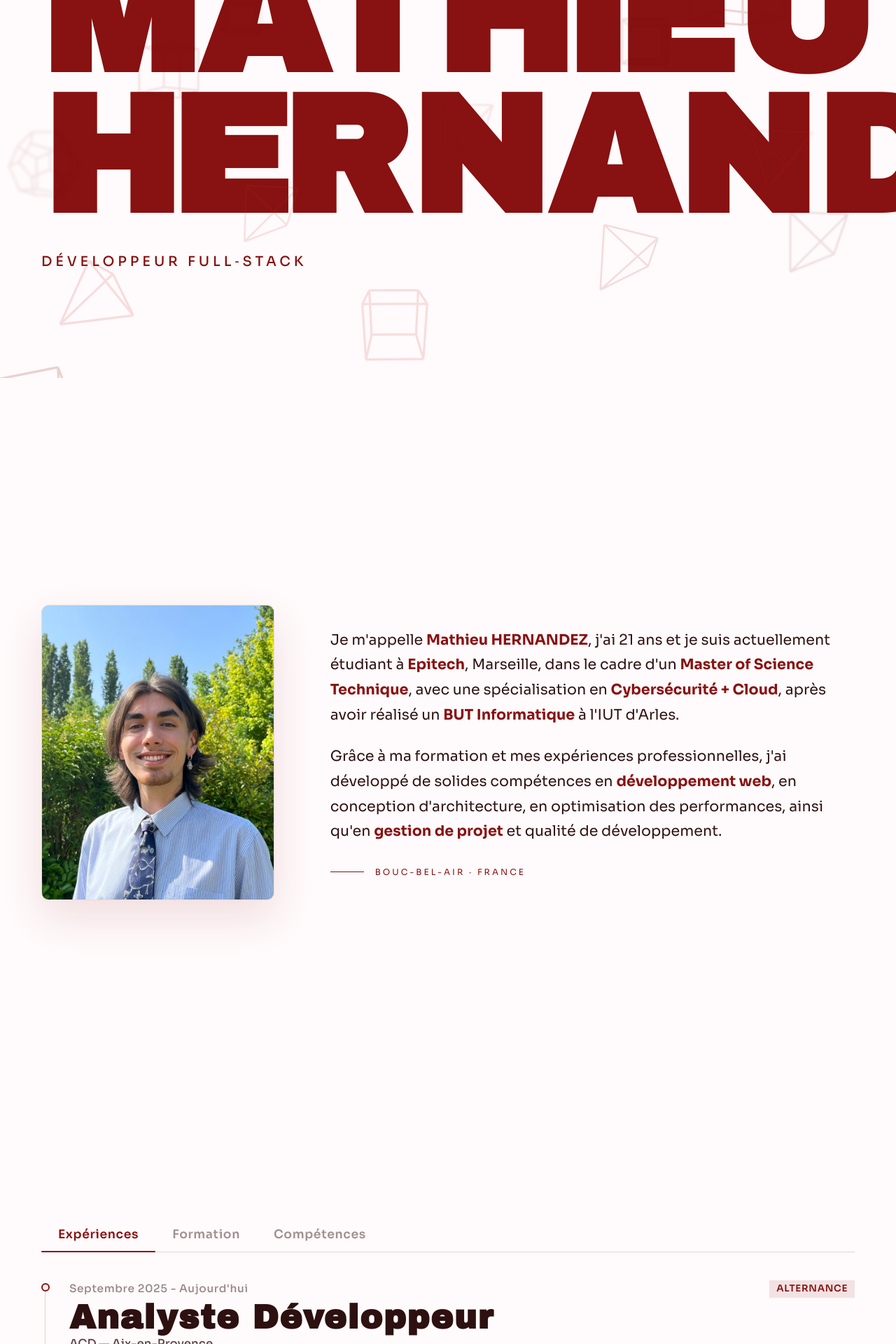
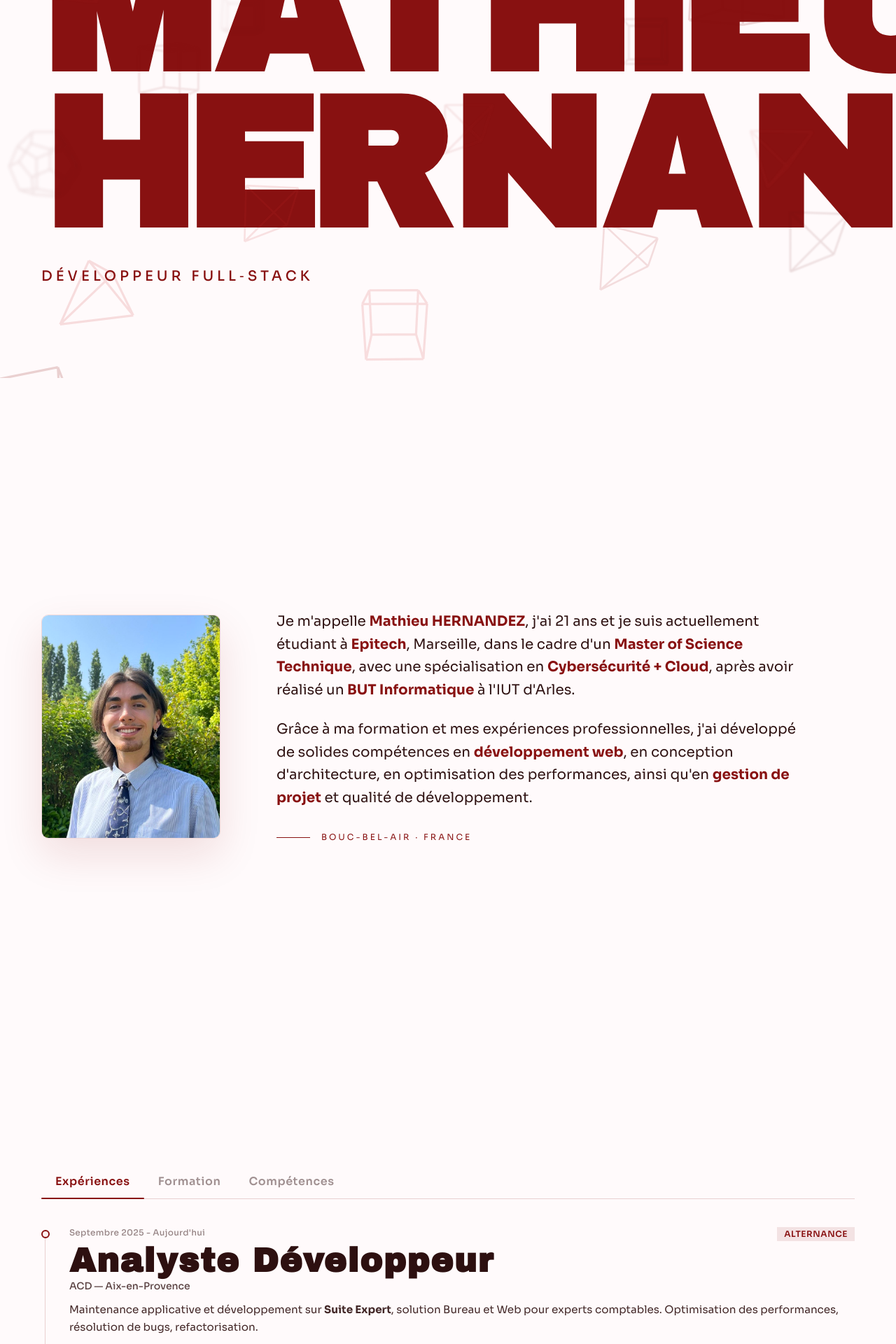
Before and after one commit to thameiu/portfolio, a Next.js app in the folder nextjs-blog/: page / in a window 1280 px wide. Shown: the part 260-2180 px from the top of the page at 70% size. Built offline with nearby package versions, Linux system fonts and the light colour scheme; a web font is replaced by a local one.

Commit message:
fix: mobile was messed up

```diff
--- a/nextjs-blog/components/v2/AboutV2.tsx
+++ b/nextjs-blog/components/v2/AboutV2.tsx
@@ -18,8 +18,8 @@ export default function AboutV2() {
       const section = sectionRef.current;
       if (!title || !section) return;
       const isMobile = window.matchMedia("(max-width: 1023px)").matches;
-      const titleStart = isMobile ? "top 96%" : "top 85%";
-      const titleEnd = isMobile ? "bottom 28%" : "bottom 20%";
+      const titleStart = isMobile ? "top 99%" : "top 85%";
+      const titleEnd = isMobile ? "bottom 34%" : "bottom 20%";
 
       // Match the same progressive title behavior as "Parcours"
       title.style.opacity = "0";
@@ -76,7 +76,7 @@ export default function AboutV2() {
     <section
       id="v2-about"
       ref={sectionRef}
-      className="v2-section-shell relative min-h-screen flex flex-col justify-center py-24 md:py-28 lg:py-32 overflow-hidden"
+      className="v2-section-shell relative min-h-screen flex flex-col justify-center py-32 overflow-hidden"
       style={{
         background: "#FFFAFB",
       }}
@@ -95,10 +95,8 @@ export default function AboutV2() {
         {/* Photo */}
         <div
           ref={imgRef}
-          className="relative flex-shrink-0 overflow-hidden"
+          className="relative flex-shrink-0 w-52 h-64 md:w-64 md:h-80 overflow-hidden"
           style={{
-            width: "clamp(15rem, 26vw, 25rem)",
-            height: "clamp(18.5rem, 33vw, 31rem)",
             borderRadius: "10px",
             boxShadow: "0 24px 60px rgba(136,17,17,0.12)",
             border: "1px solid rgba(136,17,17,0.14)",
@@ -114,8 +112,8 @@ export default function AboutV2() {
         </div>
 
         {/* Text */}
-        <div className="max-w-[62ch] space-y-6" style={{ fontFamily: "'Sora', sans-serif" }}>
-          <p className="text-[clamp(1.06rem,0.42vw+0.96rem,1.34rem)] leading-[1.72]" style={{ color: "#2D1010" }}>
+        <div className="max-w-3xl space-y-6" style={{ fontFamily: "'Sora', sans-serif" }}>
+          <p className="text-lg md:text-xl leading-relaxed" style={{ color: "#2D1010" }}>
             Je m'appelle{" "}
             <strong className="font-bold" style={{ color: "#881111" }}>Mathieu HERNANDEZ</strong>,
             j'ai 21 ans et je suis actuellement étudiant à{" "}
@@ -125,7 +123,7 @@ export default function AboutV2() {
             <strong style={{ color: "#881111" }}>Cybersécurité + Cloud</strong>, après avoir réalisé
             un <strong style={{ color: "#881111" }}>BUT Informatique</strong> à l'IUT d'Arles.
           </p>
-          <p className="text-[clamp(1.06rem,0.42vw+0.96rem,1.34rem)] leading-[1.72]" style={{ color: "#2D1010" }}>
+          <p className="text-lg md:text-xl leading-relaxed" style={{ color: "#2D1010" }}>
             Grâce à ma formation et mes expériences professionnelles, j'ai développé de solides
             compétences en{" "}
             <strong style={{ color: "#881111" }}>développement web</strong>, en conception
--- a/nextjs-blog/components/v2/CareerV2.tsx
+++ b/nextjs-blog/components/v2/CareerV2.tsx
@@ -17,7 +17,7 @@ type Tab = typeof TABS[number];
 /* ── small reusable badge ── */
 const Badge = ({ children }: { children: React.ReactNode }) => (
   <span
-    className="v2-career-pill inline-flex items-center gap-1.5 px-3 py-1 text-[clamp(0.84rem,0.16vw+0.8rem,0.98rem)] border"
+    className="v2-career-pill inline-flex items-center gap-1.5 px-3 py-1 text-xs border"
     style={{
       fontFamily: "'Sora', sans-serif",
       borderColor: "rgba(136,17,17,0.32)",
@@ -32,7 +32,7 @@ const Badge = ({ children }: { children: React.ReactNode }) => (
 
 const JobTag = ({ children }: { children: React.ReactNode }) => (
   <span
-    className="inline-block px-2.5 py-0.5 text-[clamp(0.78rem,0.1vw+0.76rem,0.9rem)] font-semibold uppercase tracking-wider"
+    className="inline-block px-2.5 py-0.5 text-xs font-semibold uppercase tracking-wider"
     style={{
       fontFamily: "'Sora', sans-serif",
       color: "#881111",
@@ -64,7 +64,7 @@ const XPItem = ({ e }: { e: XPEntry }) => (
       style={{ background: "rgba(136,17,17,0.18)" }}
     />
     <div className="flex flex-wrap items-start justify-between gap-2 mb-1">
-      <span className="text-[clamp(0.86rem,0.18vw+0.82rem,1.02rem)] font-medium tracking-[0.04em]" style={{ color: "rgba(45,16,16,0.5)", fontFamily: "'Sora', sans-serif" }}>
+      <span className="text-xs font-medium tracking-wide" style={{ color: "rgba(45,16,16,0.5)", fontFamily: "'Sora', sans-serif" }}>
         {e.period}
       </span>
       {e.badge}
@@ -75,8 +75,8 @@ const XPItem = ({ e }: { e: XPEntry }) => (
     >
       {e.role}
     </h3>
-    <p className="mb-3 text-[clamp(0.94rem,0.2vw+0.88rem,1.12rem)] font-medium" style={{ color: "rgba(45,16,16,0.78)", fontFamily: "'Sora', sans-serif" }}>{e.org}</p>
-    <div className="text-[clamp(1rem,0.28vw+0.94rem,1.22rem)] leading-[1.7] mb-4" style={{ color: "rgba(45,16,16,0.9)", fontFamily: "'Sora', sans-serif" }}>{e.desc}</div>
+    <p className="mb-3 text-sm font-medium" style={{ color: "rgba(45,16,16,0.78)", fontFamily: "'Sora', sans-serif" }}>{e.org}</p>
+    <div className="text-[0.95rem] leading-relaxed mb-4" style={{ color: "rgba(45,16,16,0.9)", fontFamily: "'Sora', sans-serif" }}>{e.desc}</div>
     {e.tags && <div className="flex flex-wrap gap-2">{e.tags}</div>}
   </div>
 );
@@ -183,8 +183,8 @@ export default function CareerV2() {
       const section = sectionRef.current;
       if (!title || !section) return;
       const isMobile = window.matchMedia("(max-width: 1023px)").matches;
-      const titleStart = isMobile ? "top 96%" : "top 85%";
-      const titleEnd = isMobile ? "bottom 28%" : "bottom 20%";
+      const titleStart = isMobile ? "top 99%" : "top 85%";
+      const titleEnd = isMobile ? "bottom 34%" : "bottom 20%";
 
       title.style.opacity   = "0";
       title.style.transform = "translateX(-80px)";
@@ -368,7 +368,7 @@ export default function CareerV2() {
             key={tab}
             ref={el => { tabBtnRefs.current[i] = el; }}
             onClick={() => changeTab(tab)}
-            className="px-4 sm:px-6 py-3 text-[clamp(0.98rem,0.2vw+0.92rem,1.18rem)] font-semibold transition-colors duration-300 cursor-pointer whitespace-nowrap text-center"
+            className="px-3 sm:px-5 py-2.5 md:py-3 text-xs sm:text-sm md:text-base font-semibold transition-colors duration-300 cursor-pointer whitespace-nowrap text-center"
             style={{
               fontFamily: "'Sora', sans-serif",
               color: activeTab === tab ? "#881111" : "rgba(45,16,16,0.45)",
--- a/nextjs-blog/components/v2/ContactV2.tsx
+++ b/nextjs-blog/components/v2/ContactV2.tsx
@@ -318,7 +318,7 @@ interface ContactCardProps {
 function ContactCard({ icon, label, value, onClick, href }: ContactCardProps) {
   const inner = (
     <div
-      className="v2-contact-card group flex flex-col items-start gap-3 p-[clamp(1rem,1.1vw,1.45rem)] cursor-pointer transition-colors duration-300 hover:bg-[#DD3A3A12]"
+      className="v2-contact-card group flex flex-col items-start gap-3 p-5 cursor-pointer transition-colors duration-300 hover:bg-[#DD3A3A12]"
       onClick={onClick}
       style={{
         background: "rgba(221,58,58,0)",
@@ -333,13 +333,13 @@ function ContactCard({ icon, label, value, onClick, href }: ContactCardProps) {
       <div>
         <div
           className="text-xs uppercase tracking-[0.25em] mb-1 transition-colors duration-300 group-hover:text-[#DD3A3A]"
-          style={{ color: "rgba(255,255,255,0.28)", fontFamily: "'Sora',sans-serif", fontSize: "clamp(0.76rem,0.1vw+0.74rem,0.9rem)" }}
+          style={{ color: "rgba(255,255,255,0.28)", fontFamily: "'Sora',sans-serif" }}
         >
           {label}
         </div>
         <div
-          className="font-semibold transition-colors duration-300 group-hover:text-[#FF5A5A]"
-          style={{ color: "rgba(255,255,255,0.82)", fontFamily: "'Sora',sans-serif", fontSize: "clamp(0.98rem,0.22vw+0.94rem,1.2rem)" }}
+          className="text-sm font-semibold transition-colors duration-300 group-hover:text-[#FF5A5A]"
+          style={{ color: "rgba(255,255,255,0.82)", fontFamily: "'Sora',sans-serif" }}
         >
           {value}
         </div>
@@ -365,6 +365,8 @@ export default function ContactV2() {
     gsap.registerPlugin(ScrollTrigger);
     const ctx = gsap.context(() => {
       const isMobile = window.matchMedia("(max-width: 1023px)").matches;
+      const titleStart = isMobile ? "top 95%" : "top 85%";
+      const titleEnd = isMobile ? "top 55%" : "top 40%";
 
       ScrollTrigger.create({
         trigger: sectionRef.current,
@@ -393,7 +395,7 @@ export default function ContactV2() {
 
       gsap.fromTo(titleRef.current,
         { x: -80, opacity: 0 },
-        { x: 0, opacity: 1, scrollTrigger: { trigger: sectionRef.current, start: "top 85%", end: "top 40%", scrub: 0.6 } }
+        { x: 0, opacity: 1, scrollTrigger: { trigger: sectionRef.current, start: titleStart, end: titleEnd, scrub: 0.6 } }
       );
       gsap.fromTo(colLeft.current,
         { x: -40, opacity: 0 },
@@ -446,8 +448,8 @@ export default function ContactV2() {
         {/* Left: intro + 2×2 grid */}
         <div ref={colLeft} className="flex-1 opacity-0">
           <p
-            className="leading-relaxed mb-10 max-w-[46ch]"
-            style={{ color: "rgba(255,255,255,0.42)", fontFamily: "'Sora',sans-serif", fontSize: "clamp(1rem,0.22vw+0.96rem,1.18rem)" }}
+            className="text-sm leading-relaxed mb-10 max-w-md"
+            style={{ color: "rgba(255,255,255,0.42)", fontFamily: "'Sora',sans-serif" }}
           >
             Disponible pour opportunités, collaborations ou simplement échanger.
           </p>
--- a/nextjs-blog/components/v2/HeroSection.tsx
+++ b/nextjs-blog/components/v2/HeroSection.tsx
@@ -162,7 +162,7 @@ export default function HeroSection() {
         className="relative z-10 font-black uppercase leading-[0.85]"
         style={{
           fontFamily: "'Mango Grotesque', 'archivo-black', sans-serif",
-          fontSize: "clamp(5.4rem, 18.5vw, 24rem)",
+          fontSize: "clamp(6.1rem, 20.5vw, 26rem)",
           color: "#881111",
           whiteSpace: "nowrap",
           width: "max-content",
@@ -176,7 +176,7 @@ export default function HeroSection() {
       {/* Subtitle */}
       <p
         ref={subRef}
-        className="relative z-10 mt-8 text-[clamp(1rem,0.35vw+0.94rem,1.45rem)] font-medium tracking-widest uppercase opacity-0"
+        className="relative z-10 mt-8 text-base md:text-xl font-medium tracking-widest uppercase opacity-0"
         style={{ color: "#881111", fontFamily: "'Sora', sans-serif", letterSpacing: "0.25em" }}
       >
         Développeur Full‑Stack
--- a/nextjs-blog/pages/index.tsx
+++ b/nextjs-blog/pages/index.tsx
@@ -195,10 +195,10 @@ export default function PortfolioV2() {
 
       {/* Fixed elements outside smooth-content */}
       <HeaderV2 />
-      <SideDecor />
       <ScrollbarV2 />
 
       <div id="smooth-wrapper">
+        <SideDecor />
         <div id="smooth-content">
           <HeroSection />
           <AboutV2 />
--- a/nextjs-blog/styles/v2/v2.css
+++ b/nextjs-blog/styles/v2/v2.css
@@ -26,6 +26,12 @@ body.v2-page {
   --v2-gutter: clamp(1.2rem, 4.6vw, 8rem);
   --v2-text-md: clamp(1.02rem, 0.38vw + 0.94rem, 1.3rem);
   --v2-text-sm: clamp(0.92rem, 0.22vw + 0.84rem, 1.06rem);
+}
+
+@media (max-width: 1023px) {
+  body.v2-page {
+    --v2-gutter: 8vw;
+  }
 }
 
 body.v2-page .v2-section-shell {
@@ -96,7 +102,7 @@ body.v2-page .side-decor-layer {
   width: 100%;
   height: 100%;
   pointer-events: none;
-  z-index: 5;
+  z-index: 2;
   overflow: hidden;
   transform: translate3d(0,0,0);
 }
@@ -118,7 +124,7 @@ body.v2-page .side-decor-canvas {
 
 body.v2-page #smooth-content > section > * {
   position: relative;
-  z-index: 10;
+  z-index: 20;
 }
 
 /* ── Career tabs indicator ── */
@@ -295,6 +301,17 @@ body.v2-page * {
   background: #120D0D;
 }
 
+body.v2-page #v2-about img {
+  position: relative;
+  z-index: 25;
+}
+
+body.v2-page .v2-contact-cutelinks,
+body.v2-page .v2-contact-cutelinks * {
+  position: relative;
+  z-index: 25;
+}
+
 .v2-contact-grid > * + * {
   border-top: 1px solid rgba(255,255,255,0.07);
 }
```
Also changed, not shown: nextjs-blog/components/v2/ProjectCard3D.tsx (+13 -13 lines).
